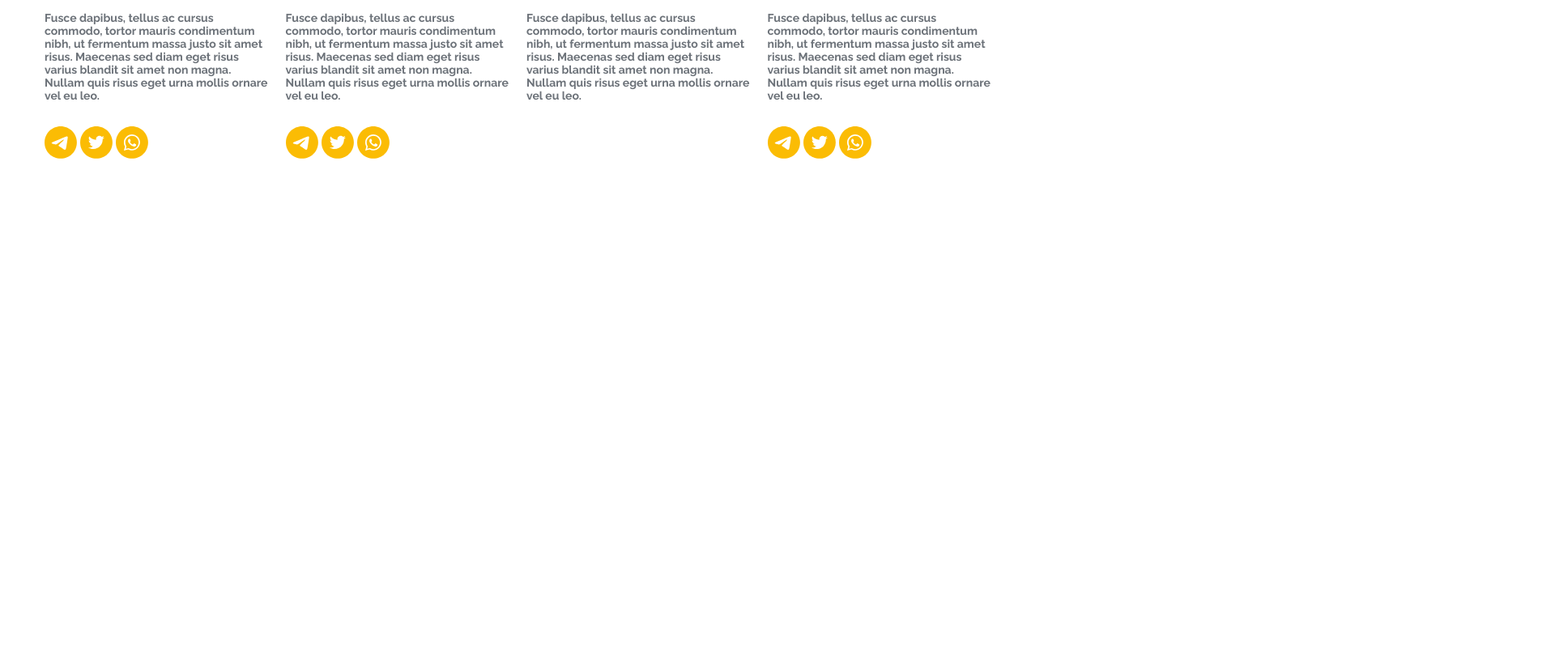
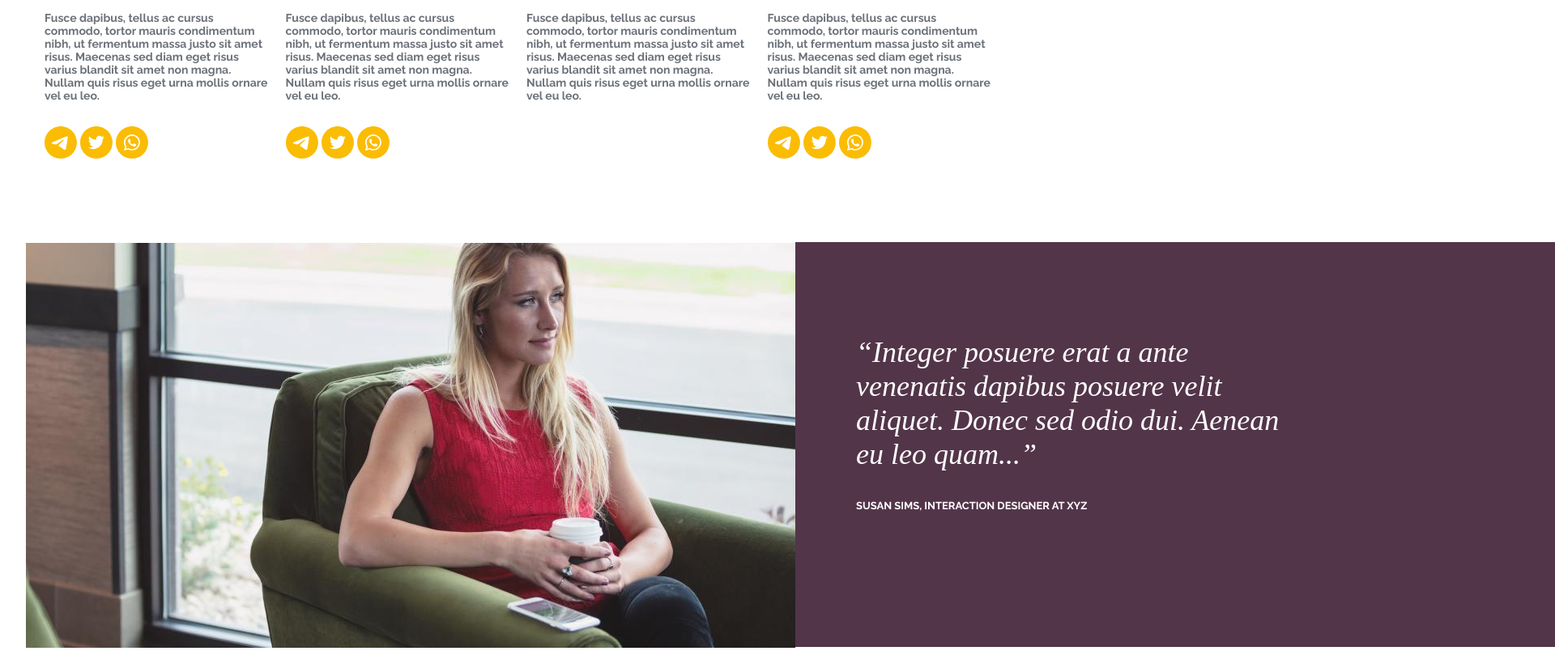
Before and after one commit to murad-hossain1/Project-Active-Box, a plain HTML site: page index.html in a window 1280 px wide. Shown: the part 2426-3230 px from the top of the page at 81% size, 1920 px wide, since content can reach past the window. Before the commit the page ends 2726 px from the top, so only its background shows below. Drawn offline with nearby package versions, Linux system fonts and the light colour scheme.

Commit message:
section-6 complete

```diff
--- a/index.html
+++ b/index.html
@@ -247,7 +247,17 @@
       </div>
     </div>
     <!-- ------------------------------------section-5 end--------------------------- -->
+    <div class="section-6">
+      <div class="s6-container">
+        <div class="layer-19"><img src="./images/Layer19.png" alt="girl"></div>
 
+        <div class="section-6-slider">
+          <h3>“Integer posuere erat a ante venenatis dapibus posuere velit aliquet. Donec sed odio dui. Aenean eu leo quam...”</h3>
+          <p>Susan Sims, Interaction Designer at XYZ</p>
+      </div>
+    </div>
+    </div>
+    <!-- ________________________________section-6 end---------------------------- -->
 
 
 
--- a/style.css
+++ b/style.css
@@ -223,3 +223,35 @@ ul li {
   margin-bottom: 100px;
 }
 /* ------------------------------------------section-5 end-------------------- */
+.section-6 {
+  padding: 0 2rem;
+}
+.section-6 .s6-container {
+  width: 1900px;
+  height: 500px;
+  margin: 0 auto;
+}
+.section-6 .section-6-slider {
+  width: 950px;
+  height: 500px;
+  background-color: #53354a;
+  transform: translateY(-101%) translateX(100%);
+}
+.section-6-slider {
+  padding: 115px 350px 35px 75px;
+}
+.section-6-slider h3 {
+  font-size: 36px;
+  font-style: italic;
+  font-weight: 400;
+  color: #fff;
+}
+.section-6-slider p {
+  font-size: 13px;
+  font-weight: 700;
+  font-family: "Raleway", sans-serif;
+  color: #fff;
+  text-transform: uppercase;
+  padding-top: 35px;
+}
+/* ------------------section-6 end------------------------- */
```
Also changed, not shown: images/Layer19.png (renamed from images/Layer 19.png).
